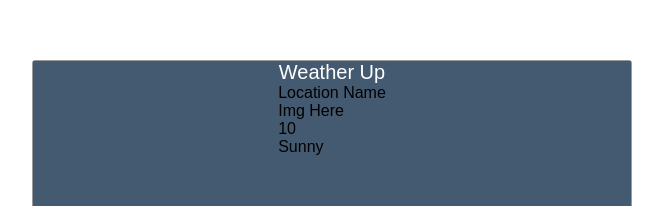
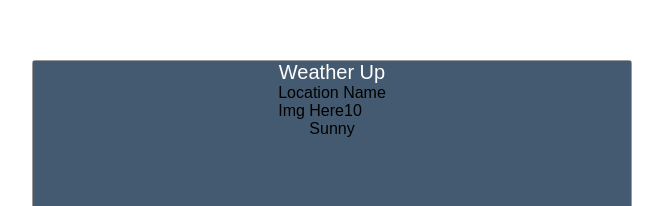
Before and after one commit to elkarouani/react-weather-app, a React (Create React App) app: page / in a window 1280 px wide. Shown: the part 190-396 px from the top of the page, without its empty margins (308-971 px from the left). Built offline with nearby package versions, Linux system fonts and the light colour scheme.

Commit message:
Task: editing style to weather component on the top section component

```diff
--- a/src/App.jsx
+++ b/src/App.jsx
@@ -1,5 +1,4 @@
 import React, { Component } from 'react';
-import logo from './logo.svg';
 import './App.css';
 import "./sass/app.scss";
 import TopSection from "./components/top/index.jsx";
--- a/src/components/top/style.scss
+++ b/src/components/top/style.scss
@@ -11,3 +11,22 @@
 		font-size: 20px;
 	}
 }
+
+.weather-container {
+	.header {
+		display: flex;
+		flex-direction: row;
+		justify-content: center;
+	}
+
+	.inner-container {
+		display: flex;
+		flex-direction: row;
+	}
+
+	.footer {
+		display: flex;
+		flex-direction: row;
+		justify-content: center;
+	}
+}
```
